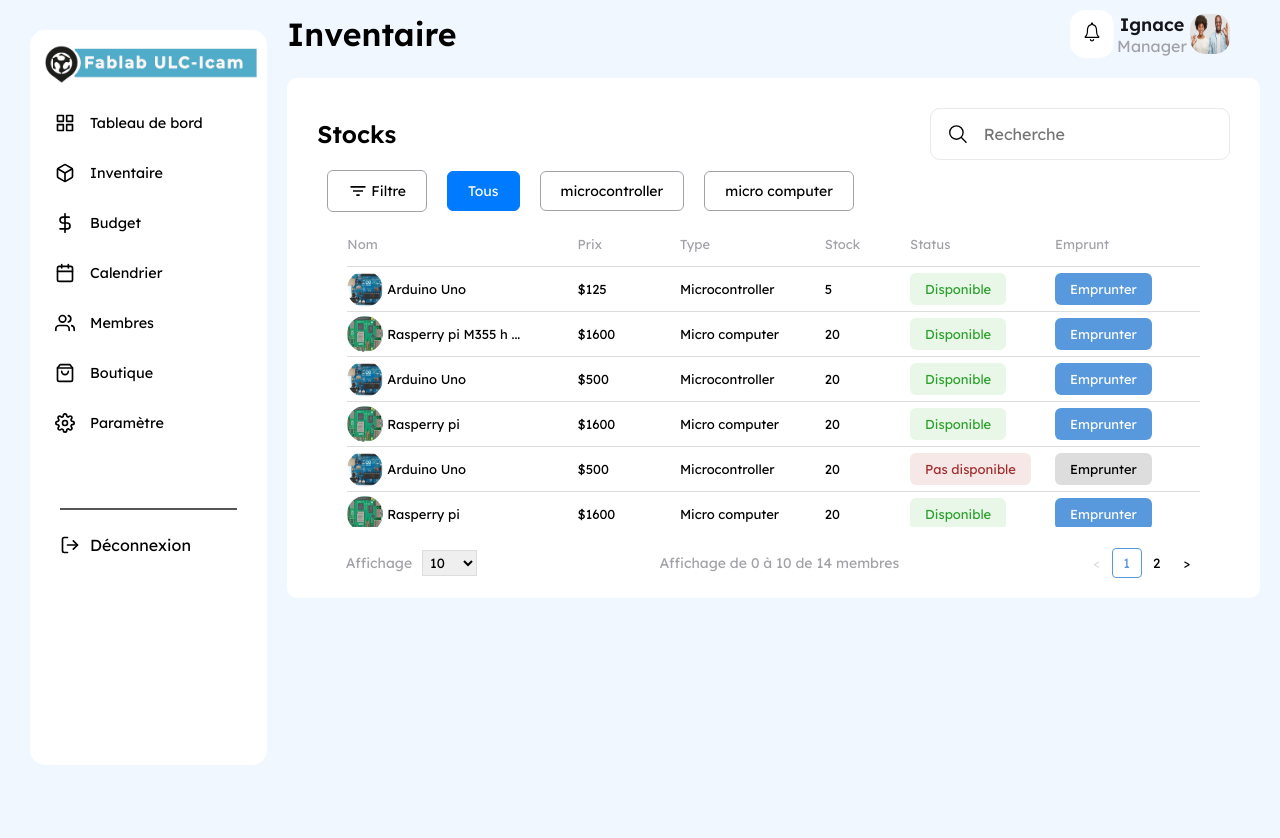
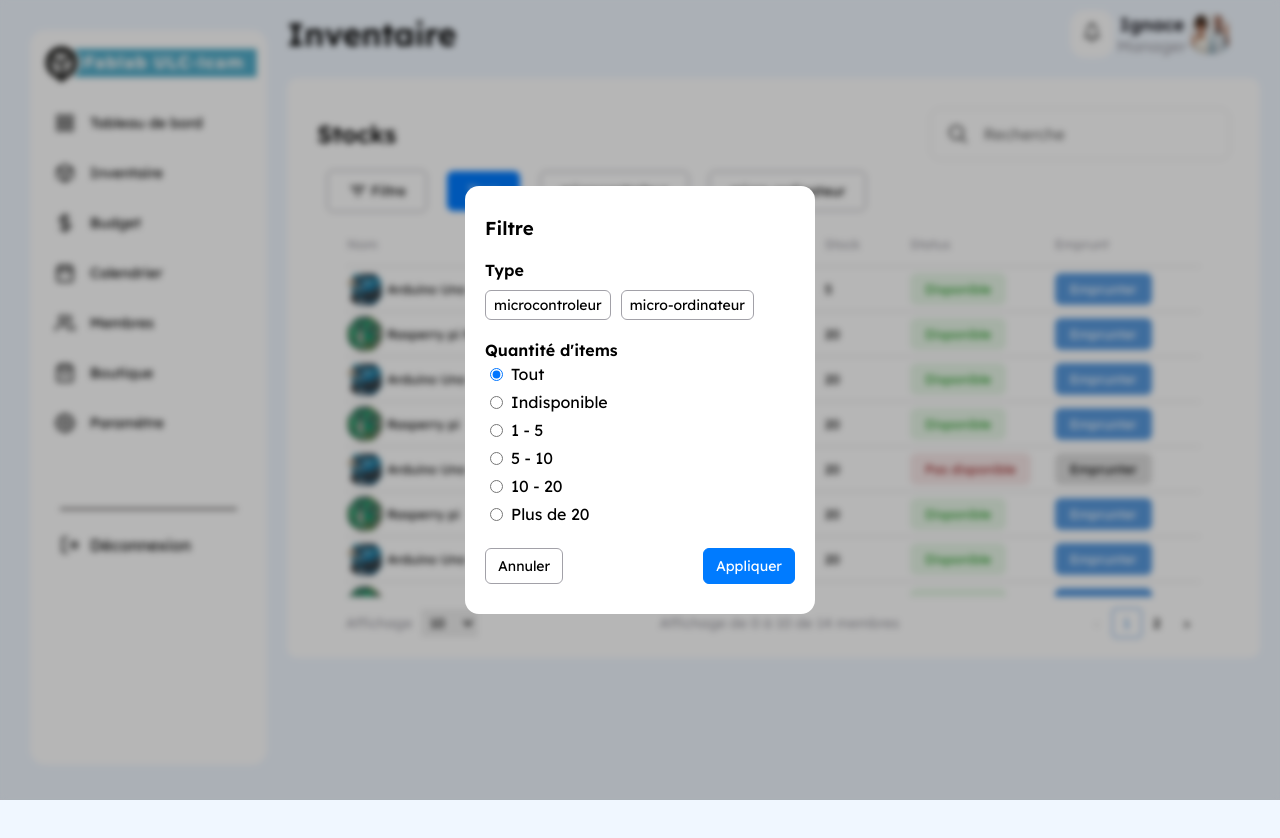
Before and after one commit to Coder-Edge/USI-Fablab, a React (Vite) app: page /student/inventory in a window 1280 px wide. Both pictures are taken after a click on the button "Filtre". Shown: the top 838 px of the page. Built offline with nearby package versions, Linux system fonts and the light colour scheme.

Commit message:
student inventory v2

```diff
--- a/src/components/button/Button.css
+++ b/src/components/button/Button.css
@@ -7,7 +7,7 @@ button.button {
     border: 1px solid #A2A1A8;
     background-color: transparent;
     cursor: pointer;
-    transition: background-color 0.3s, color 0.3s;
+    transition: background-color 0.3s;
 }
 
 button.button:hover {
--- /dev/null
+++ b/src/components/popup/popup.css
@@ -0,0 +1,63 @@
+
+.st-filter {
+    width: 100%;
+    height: 100%;
+    background-color: rgba(0, 0, 0, 0.288);
+    backdrop-filter: blur(3px);
+    display: flex;
+    justify-content: center;
+    align-items: center;
+}
+
+.st-filter .popup-content {
+    width: 350px;
+    border-radius: 14px;
+    background-color: white;
+}
+
+.st-filter .popup-content .st-filter-content {
+    padding: 30px 20px;
+}
+
+.st-filter .popup-content .filter-types {
+    margin-top: 20px;
+}
+
+.st-filter .popup-content .filter-toolbox-types {
+    margin-top: 10px;
+    display: flex;
+    justify-content: start;
+    flex-wrap: wrap;
+}
+
+.st-filter .filter-toolbox-types > * {
+    margin: 0px 10px 10px 0px
+}
+
+.st-filter .filter-toolbox-types button {
+    padding: 5px 8px;
+}
+
+.st-filter .filter-quantity {
+    margin-top: 10px;
+}
+
+.st-filter .filter-quantity .filter-toolbox-quantity .filter-radio-btn {
+    padding: 4px 5px;
+    display: flex;
+    align-items: center;
+}
+
+.st-filter .filter-quantity .filter-toolbox-quantity .filter-radio-btn > *:first-child {
+    margin-right: 8px;
+}
+
+.st-filter .filter-bottom {
+    margin-top: 20px;
+    display: flex;
+    justify-content: space-between;
+}
+
+.st-filter .filter-bottom button {
+    padding: 8px 12px;
+}
--- /dev/null
+++ b/src/components/popup/st-filter.jsx
@@ -0,0 +1,77 @@
+import { useContext, useEffect, useState } from 'react'
+import Button from '../button/Button'
+import './popup.css'
+
+const STFilter = ({Mycontext}) => {
+
+    const {btnActive, filterAll, quantityFilter, types} = useContext(Mycontext)
+
+    // active btn in popup
+    const [activeFilter, setActiveFilter] = useState("")
+
+    useEffect(() => {
+        setActiveFilter(btnActive)
+        setQuantity(quantityFilter)
+    }, [])
+
+
+    // close popup
+    const closePopUp = () => {document.getElementById("filter-popup").style.visibility = "hidden"}
+
+    // Filter data by quantity
+    const [quantity, setQuantity] = useState("")
+
+    return (
+        <div className="st-filter" id='filter-popup'>
+            <div className="popup-content">
+                <div className="st-filter-content">
+                    <h3>Filtre</h3>
+                    <div className="filter-types">
+                        <h4>Type</h4>
+                        <div className="filter-toolbox-types">
+                            {types.map((type, ind) => (
+                                <Button key={ind}
+                                    child={type.toLowerCase()}
+                                    className={activeFilter === type.toLowerCase()? "active": ""}
+                                    value={type.toLowerCase()}
+                                    onClick={(e) => setActiveFilter(e.target.value)}/>
+                            ))}
+                        </div>
+                    </div>
+                    <div className="filter-quantity">
+                        <h4>Quantité d'items</h4>
+                        <div className="filter-toolbox-quantity">
+                            <div className="filter-radio-btn">
+                                <input type="radio" name='filter' checked={quantity===""} onChange={() => setQuantity("")}/><label>Tout</label>
+                            </div>
+                            <div className="filter-radio-btn">
+                                <input type="radio" name='filter' checked={quantity==="indisponible"} onChange={() => setQuantity("indisponible")}/><label>Indisponible</label>
+                            </div>
+                            <div className="filter-radio-btn">
+                                <input type="radio" name='filter' checked={quantity==="1-5"} onChange={() => setQuantity("1-5")}/><label>1 - 5</label>
+                            </div>
+                            <div className="filter-radio-btn">
+                                <input type="radio" name='filter' checked={quantity==="5-10"} onChange={() => setQuantity("5-10")}/><label>5 - 10</label>
+                            </div>
+                            <div className="filter-radio-btn">
+                                <input type="radio" name='filter' checked={quantity==="10-20"} onChange={() => setQuantity("10-20")}/><label>10 - 20</label>
+                            </div>
+                            <div className="filter-radio-btn">
+                                <input type="radio" name='filter' checked={quantity==="gt20"} onChange={() => setQuantity("gt20")}/><label>Plus de 20</label>
+                            </div>
+                        </div>
+                    </div>
+                    <div className="filter-bottom">
+                        <Button child={"Annuler"} onClick={closePopUp}/>
+                        <Button
+                            child={"Appliquer"}
+                            className={"active"}
+                            onClick={() => filterAll(activeFilter, quantity)}/>
+                    </div>
+                </div>
+            </div>
+        </div>
+    )
+}
+
+export default STFilter
--- a/src/components/stocks/st-table.jsx
+++ b/src/components/stocks/st-table.jsx
@@ -14,13 +14,10 @@ const TableSTD = ({data, type, searchTerm, numberItemDisplay, activeNumberGroup}
                     </tr>
                 </thead>
 
-                <tbody style={{ maxHeight: "280px" }}>
+                <tbody>
                     {data
                         .filter((product) => {
                             return product.type.toLowerCase().includes(searchTerm) || product.name.toLowerCase().includes(searchTerm)
-                        })
-                        .filter((product) => {
-                            return product.type.toLowerCase().match(type)
                         })
                         .slice(numberItemDisplay * (activeNumberGroup-1), numberItemDisplay * activeNumberGroup)
                         .map((product, index) => (
--- a/src/models/product.js
+++ b/src/models/product.js
@@ -46,20 +46,20 @@ class Product {
 }
 
 let ListProducts = [
-    new Product({name: "Arduino Uno", quantity: 5, price: 25, image:"/src/assets/arduino.jpg", type: "Microcontroller", is_available: true}),
-    new Product("Rasperry pi M355 hs yhhdh hyedygedeydudueudhedhuehduehd", 80, 20, "/src/assets/raspberry.jpg", "Micro computer" , true),
-    new Product("Arduino Uno", 25, 20, "/src/assets/arduino.jpg", "Microcontroller", true),
-    new Product("Rasperry pi", 80, 20, "/src/assets/raspberry.jpg", "Micro computer", true),
-    new Product("Arduino Uno", 25, 20, "/src/assets/arduino.jpg", "Microcontroller", false),
-    new Product("Rasperry pi", 80, 20, "/src/assets/raspberry.jpg", "Micro computer", true),
-    new Product("Arduino Uno", 25, 20, "/src/assets/arduino.jpg", "Microcontroller", true),
-    new Product("Rasperry pi", 80, 20, "/src/assets/raspberry.jpg", "Micro computer", true),
-    new Product("Arduino Uno", 25, 20, "/src/assets/arduino.jpg", "Microcontroller", false),
-    new Product("Rasperry pi", 80, 20, "/src/assets/raspberry.jpg", "Micro computer", true),
-    new Product("Arduino Uno", 25, 20, "/src/assets/arduino.jpg", "Microcontroller", false),
-    new Product("Rasperry pi", 80, 20, "/src/assets/raspberry.jpg", "Micro computer", true),
-    new Product("Arduino Uno", 25, 20, "/src/assets/arduino.jpg", "Microcontroller", true),
-    new Product("Rasperry pi", 80, 20, "/src/assets/raspberry.jpg", "Micro computer", true),
+    new Product({name: "Arduino Uno", quantity: 5, price: 25, image:"/src/assets/arduino.jpg", type: "microcontroleur", is_available: true}),
+    new Product("Rasperry pi M355 hs yhhdh hyedygedeydudueudhedhuehduehd", 80, 20, "/src/assets/raspberry.jpg", "Micro-ordinateur" , true),
+    new Product("Arduino Uno", 25, 20, "/src/assets/arduino.jpg", "microcontroleur", true),
+    new Product("Rasperry pi", 80, 20, "/src/assets/raspberry.jpg", "Micro-ordinateur", true),
+    new Product("Arduino Uno", 25, 20, "/src/assets/arduino.jpg", "microcontroleur", false),
+    new Product("Rasperry pi", 80, 20, "/src/assets/raspberry.jpg", "Micro-ordinateur", true),
+    new Product("Arduino Uno", 25, 20, "/src/assets/arduino.jpg", "microcontroleur", true),
+    new Product("Rasperry pi", 80, 20, "/src/assets/raspberry.jpg", "Micro-ordinateur", true),
+    new Product("Arduino Uno", 25, 20, "/src/assets/arduino.jpg", "microcontroleur", false),
+    new Product("Rasperry pi", 80, 20, "/src/assets/raspberry.jpg", "Micro-ordinateur", true),
+    new Product("Arduino Uno", 25, 20, "/src/assets/arduino.jpg", "microcontroleur", false),
+    new Product("Rasperry pi", 80, 20, "/src/assets/raspberry.jpg", "Micro-ordinateur", true),
+    new Product("Arduino Uno", 25, 20, "/src/assets/arduino.jpg", "microcontroleur", true),
+    new Product("Rasperry pi", 80, 20, "/src/assets/raspberry.jpg", "Micro-ordinateur", true),
 ]
 
 export { Product, ListProducts }
--- a/src/pages/student/inventory/inventory.css
+++ b/src/pages/student/inventory/inventory.css
@@ -5,13 +5,23 @@
 }
 
 .student-inventory .stocks {
-    height: 460px;
+    position: relative;
+    height: 520px;
 }
 
 .student-inventory .stocks .table table tbody {
-    height: 260px;
+    height: 330px;
+    overflow-y: auto;
 }
 
 .student-inventory .table-student {
     margin: 0 30px;
 }
+
+
+.student-inventory .st-filter {
+    position: absolute;
+    visibility: hidden;
+    top: 0;
+    left: 0;
+}
--- a/src/pages/student/inventory/inventory.jsx
+++ b/src/pages/student/inventory/inventory.jsx
@@ -1,4 +1,4 @@
-import { useState, useEffect } from "react";
+import React, { useState, useEffect } from "react";
 import { Product, ListProducts } from "../../../models/product";
 import Button from "../../../components/button/Button";
 import HeadStocks from "../../../components/stocks/head-stock";
@@ -8,8 +8,11 @@ import { MdFilterList } from "react-icons/md";
 import "./inventory.css"
 import "../../../components/stocks/stocks.css"
 import Bottom from "../../../components/stocks/bottom";
+import STFilter from "../../../components/popup/st-filter";
 
 const InventorySTD = () => {
+
+    const Mycontext = React.createContext()
 
     // Display limited number of items
     const [numberItemDisplay, setNumberItemDisplay] = useState(10)
@@ -18,6 +21,7 @@ const InventorySTD = () => {
     //data acquisition
     const [data, setData] = useState([])
     const [types, setTypes] = useState([])
+
     useEffect(() => {
         setData(ListProducts)
         setTypes(Product.getTypes(ListProducts))
@@ -30,7 +34,45 @@ const InventorySTD = () => {
     const [btnActive, setBtnActive] = useState("")
 
     // Filter type data
-    const [type, setType] = useState('')
+    const [type, setType] = useState("")
+    const [quantityFilter, setQuantityFilter] = useState("")
+    const SetTypeFilter = (e) => {
+        setType(e)
+        setBtnActive(e)
+        setData(
+            ListProducts
+            .filter(p=>p.type.toLocaleLowerCase().match(e))
+        )
+    }
+
+    const SetQuantityFilterFunction = (q) => {
+
+        if (q !== "" && q !== "indisponible" && q != "gt20") {
+            const [start, end] = q.split("-")
+            return ListProducts.filter(product=>(product.quantity <= end && product.quantity >= start))
+        }
+        if (q === "indisponible") {
+            return ListProducts.filter(product=>(product.is_available === false))
+        }
+        if (q === "gt20") {
+            return ListProducts.filter(product => product.quantity > 20)
+        }
+
+        return ListProducts
+    }
+
+    const filterAll = ((e, quantity) => {
+        setType(e)
+        setBtnActive(e)
+        setQuantityFilter(quantity)
+        setData(
+            SetQuantityFilterFunction(quantity)
+            .filter(p=>p.type.toLocaleLowerCase().match(e))
+        )
+    })
+
+    //show filter popup
+    const showFilterPopUp = () => {document.getElementById("filter-popup").style.visibility = "visible"}
 
     return (
         <div className="student-inventory">
@@ -42,11 +84,12 @@ const InventorySTD = () => {
                 <ToolBox
                     firstbutton={
                         <Button
-                            child={<><MdFilterList /> Filtre</>} />}
+                            className={quantityFilter !== ""? "active": ""}
+                            child={<><MdFilterList /> Filtre</>}
+                            onClick={showFilterPopUp}/>}
                     types={types}
                     btnActive={btnActive}
-                    setBtnActive={setBtnActive}
-                    setType={setType} />
+                    SetTypeFilter={(e) => {filterAll(e, quantityFilter)}} />
 
                 <TableSTD
                     data={data}
@@ -59,7 +102,12 @@ const InventorySTD = () => {
                 numberItemDisplay={numberItemDisplay}
                 setNumberItemDisplay={setNumberItemDisplay}
                 activeNumberGroup={activeNumberGroup}
-                setActiveNumberGroup={setActiveNumberGroup} />
+                setActiveNumberGroup={setActiveNumberGroup}
+                data={data}/>
+
+            <Mycontext.Provider value={{btnActive, filterAll, quantityFilter, types}}>
+                <STFilter Mycontext={Mycontext}/>
+            </Mycontext.Provider>
         </div>
     )
 }
```
Also changed, not shown: src/components/stocks/bottom.jsx (+4 -8 lines), src/components/stocks/toolbox.jsx (+5 -19 lines), src/pages/manager/Inventory/inventory.jsx (+7 -2 lines).
